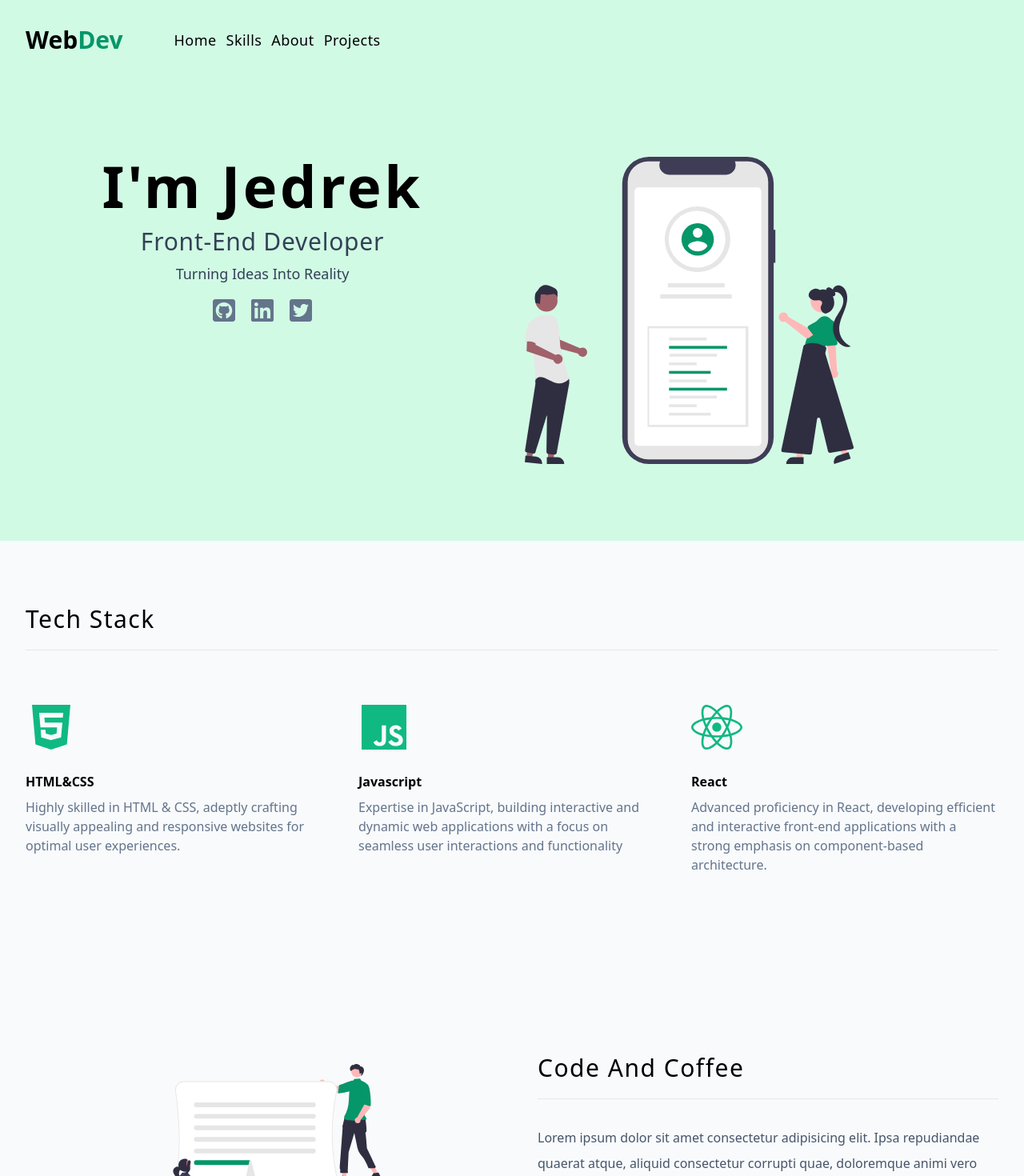
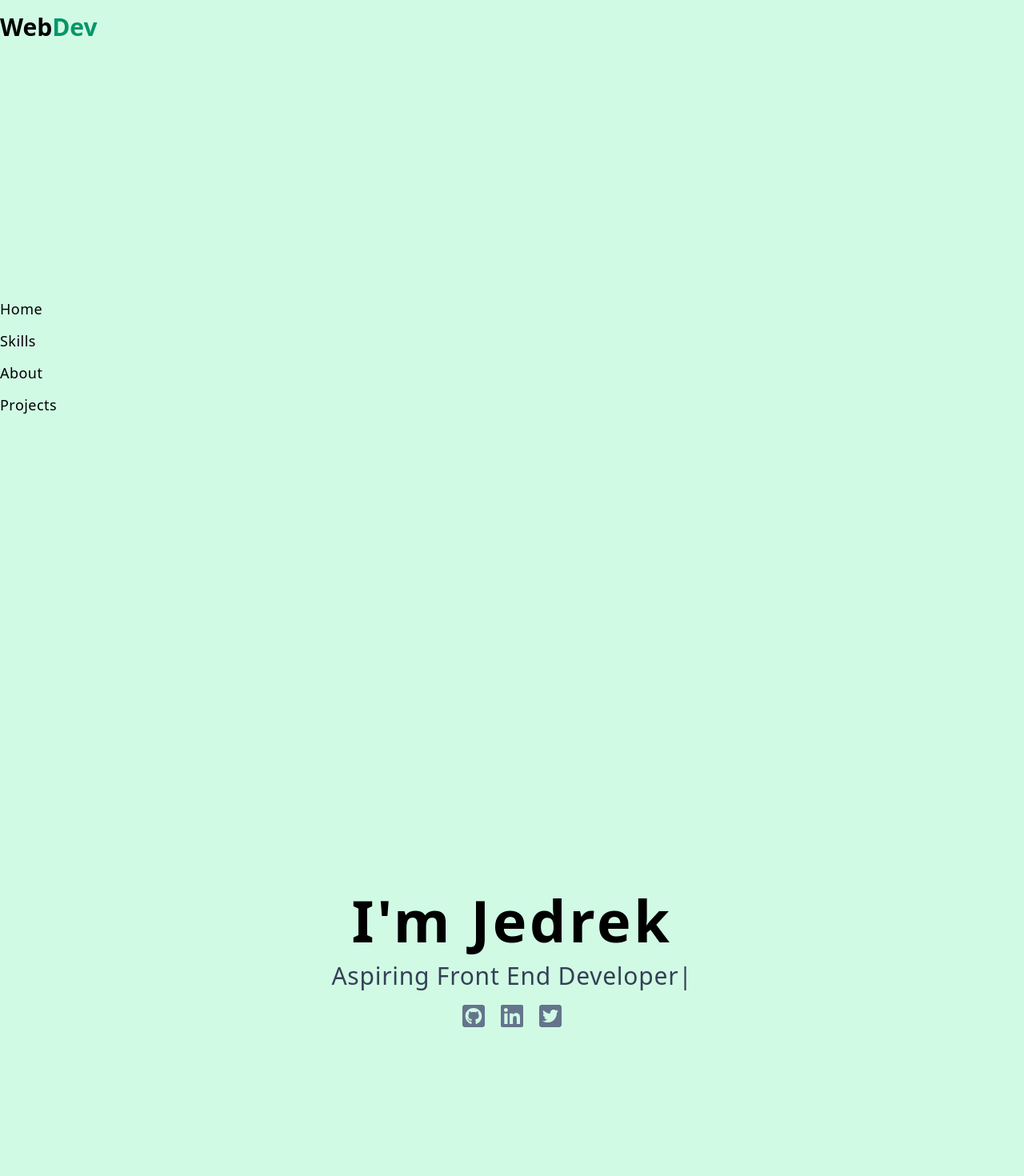
Before and after one commit to Jedrek1996/PortFolio, a React (Vite) app: page / in a window 1280 px wide. Shown: the top 1470 px of the page at 80% size. Built offline with nearby package versions, Linux system fonts and the light colour scheme.

Commit message:
Updated hero section

```diff
--- a/package.json
+++ b/package.json
@@ -12,7 +12,8 @@
   "dependencies": {
     "react": "^18.2.0",
     "react-dom": "^18.2.0",
-    "react-icons": "^4.11.0"
+    "react-icons": "^4.11.0",
+    "react-typed": "^2.0.12"
   },
   "devDependencies": {
     "@types/react": "^18.2.15",
--- a/src/App.jsx
+++ b/src/App.jsx
@@ -1,19 +1,11 @@
 import React from "react";
-import Navbar from "./components/NavBar";
-import Hero from "./components/Hero";
-import Skills from "./components/Skills";
-import About from "./components/About";
-import Project from "./components/Project";
+import MainDisplay from "./components/MainDisplay";
 
 const App = () => {
   return (
-    <>
-      <Navbar></Navbar>
-      <Hero />
-      <Skills></Skills>
-      <About></About>
-      <Project></Project>
-    </>
+    <React.Fragment>
+      <MainDisplay></MainDisplay>
+    </React.Fragment>
   );
 };
 
--- a/src/components/Hero.jsx
+++ b/src/components/Hero.jsx
@@ -1,18 +1,20 @@
 import heroImg from "../assets/hero.svg";
+import { ReactTyped } from "react-typed";
 import { FaGithubSquare, FaLinkedin, FaTwitterSquare } from "react-icons/fa";
 const Hero = () => {
   return (
-    <div className="bg-emerald-100 py-24">
-      <div className="align-element grid md:grid-cols-2 item-center gap-8">
-        {" "}
-        <article className="sm:text-center">
+    <div className="flex items-center justify-center h-screen bg-emerald-100">
+      <div className="max-w-4xl mx-auto px-4 py-8 sm:py-24 sm:px-6 lg:px-8 flex flex-col items-center text-center">
         <h1 className="text-7xl font-bold tracking-wider">I'm Jedrek</h1>
-          <p className="mt-4 text-3xl text-slate-700 capitalize tracking-wide">
-            Front-End Developer
-          </p>
-          <p className="mt-2 text-lg text-slate-700 capitalize ">
-            Turning ideas into reality
-          </p>
+
+        <ReactTyped
+          className="mt-4 text-3xl text-slate-700 capitalize tracking-wide"
+          strings={["Aspiring Front End Developer", "Ttestinasd"]}
+          typeSpeed={45}
+          backSpeed={20}
+          loop
+        />
+
         <div className="flex gap-x-4 mt-4 sm:justify-center">
           <a href="#">
             <FaGithubSquare className="h-8 w-8 text-slate-500 hover:text-black duration-300" />
@@ -24,12 +26,14 @@ const Hero = () => {
             <FaTwitterSquare className="h-8 w-8 text-slate-500 hover:text-black duration-300" />
           </a>
         </div>
-        </article>
-        <article className="hidden md:block ">
-          <img src={heroImg} className="h-80 lg:h-96"></img>
-        </article>
       </div>
+      {/* <img
+        src={heroImg}
+        className="hidden md:block absolute inset-y-0 right-0 h-screen"
+        alt="Hero"
+      /> */}
     </div>
   );
 };
+
 export default Hero;
--- /dev/null
+++ b/src/components/MainDisplay.jsx
@@ -0,0 +1,14 @@
+import React from "react";
+import Navbar from "./Navbar";
+import Sections from "./Sections";
+
+function MainDisplay() {
+  return (
+    <React.Fragment>
+      <Navbar></Navbar>
+      <Sections />
+    </React.Fragment>
+  );
+}
+
+export default MainDisplay;
--- a/src/components/Navbar.jsx
+++ b/src/components/Navbar.jsx
@@ -3,25 +3,29 @@ import { links } from "../data";
 
 const Navbar = () => {
   return (
-    <nav class="bg-emerald-100">
-      <div className="align-element py-4 flex flex-col sm:flex-row sm:gap-x-16 sm:py-8 sm:items-center">
+    <nav className="bg-emerald-100 h-screen flex flex-col">
+      <div className="py-4 pb-80">
         <h2 className="text-3xl font-bold">
           Web<span className="text-emerald-600">Dev</span>
         </h2>
-        <div className="flex gap-x-3">
+      </div>
+
+      <div className="flex flex-col gap-y-3">
         {links.map((link) => {
           const { id, href, text } = link;
           return (
-              <a
-                key={id}
-                href={href}
+            <div key={id} className="vertical-text">
+              {text.split("").map((char, index) => (
+                <span
+                  key={index}
                   className="capitalize text-lg tracking-wide hover:text-emerald-600 duration-300"
                 >
-                {text}
-              </a>
+                  {char}
+                </span>
+              ))}
+            </div>
           );
         })}
-        </div>
       </div>
     </nav>
   );
--- /dev/null
+++ b/src/components/Sections.jsx
@@ -0,0 +1,19 @@
+import React from "react";
+import Navbar from "./Navbar";
+import Hero from "./Hero";
+import Skills from "./Skills";
+import About from "./About";
+import Project from "./Project";
+
+function Sections() {
+  return (
+    <React.Fragment>
+      <Hero />
+      <Skills></Skills>
+      <About></About>
+      <Project></Project>
+    </React.Fragment>
+  );
+}
+
+export default Sections;
```
Also changed, not shown: 1 other file (tests, documents, lock files or other folders). Lines whose indentation alone changed are shown as unchanged.
